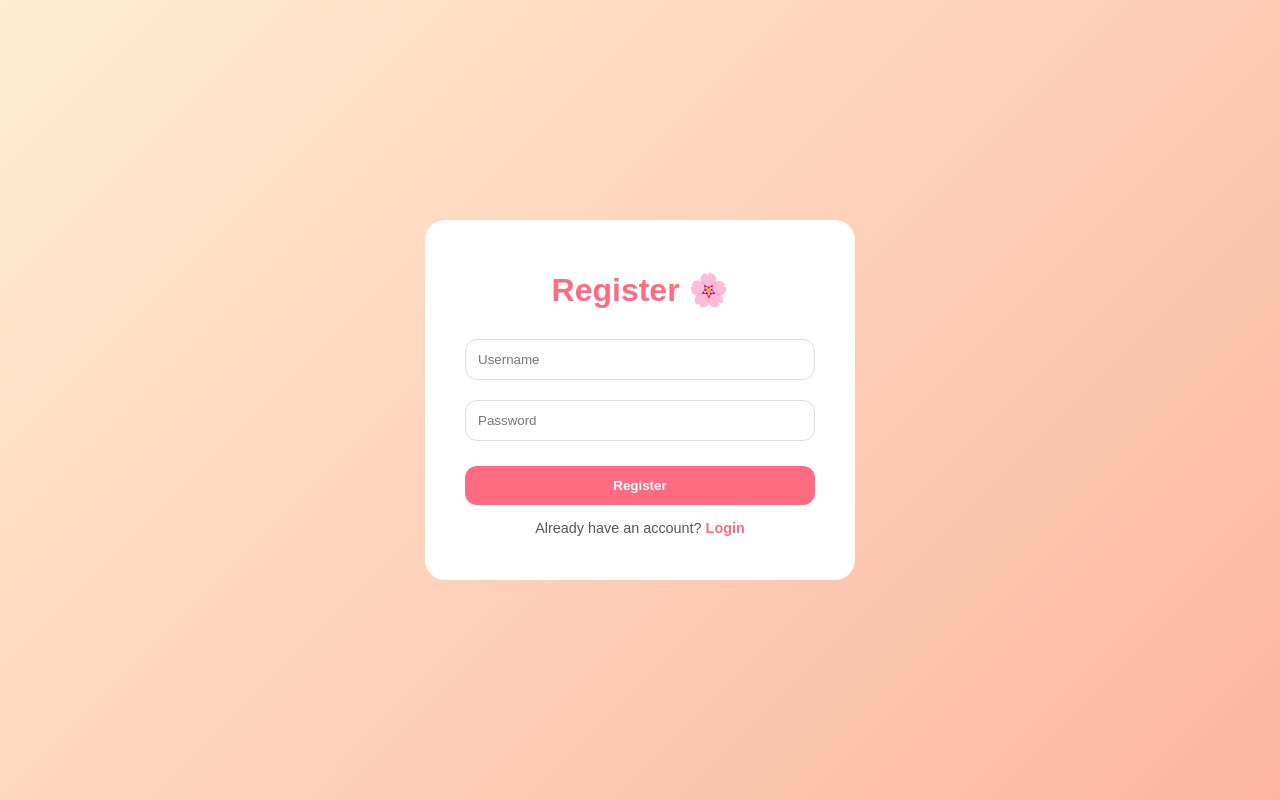
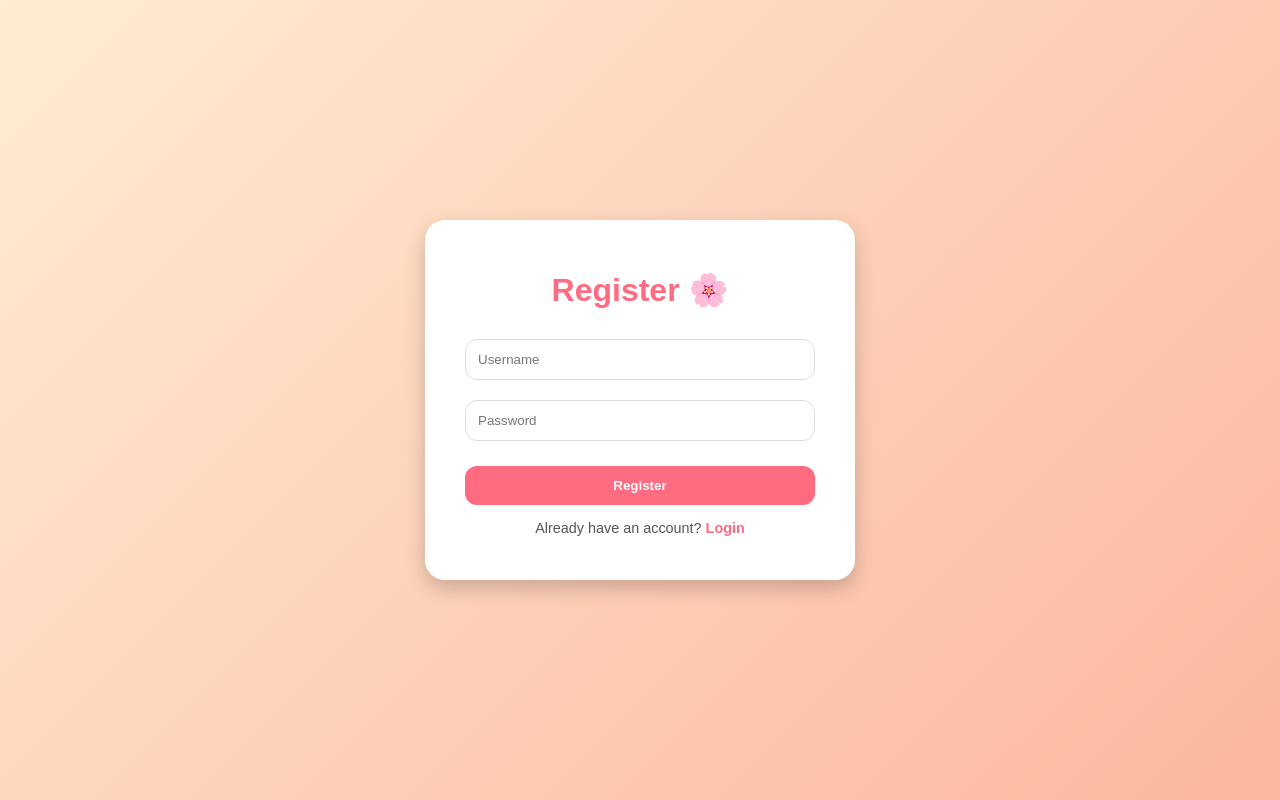
Before and after one commit to FaheemaTamton/Study-Buddy, a Flask app: page /register in a window 1280 px wide. Run offline with Flask 3, Linux system fonts and the light colour scheme.

Commit message:
Update study buddy

```diff
--- a/templates/register.html
+++ b/templates/register.html
@@ -17,7 +17,7 @@
         background: #fff;
         padding: 30px 40px;
         border-radius: 20px;
-        boxshadow: 0 8px 20px rgba(0,0,0,0.2);
+        box-shadow: 0 8px 20px rgba(0,0,0,0.2);
         text-align: center;
         width: 350px;
     }
```
